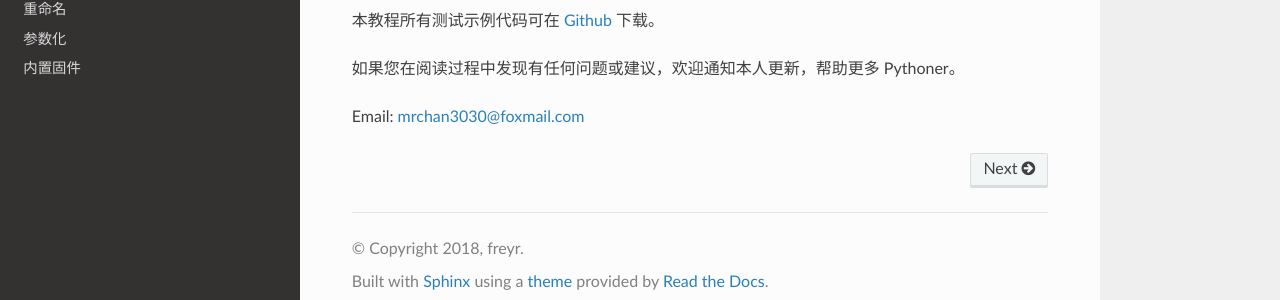
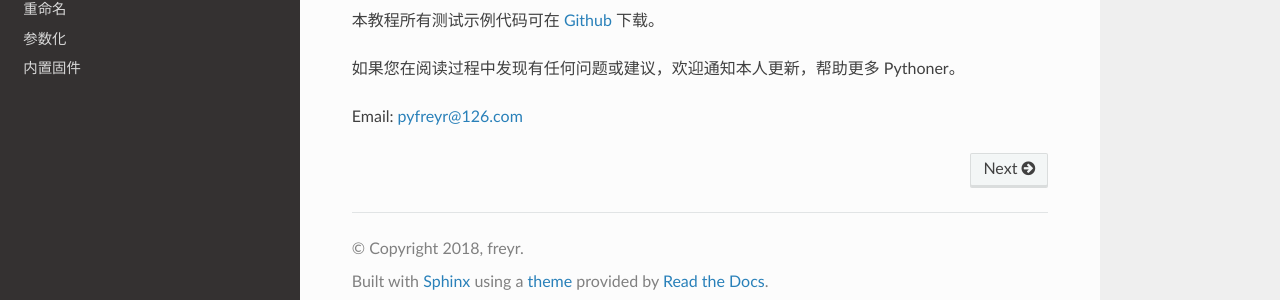
Before and after one commit to pyfreyr/learning-pytest, a Sphinx documentation site: the page built from source/index.rst, in a window 1280 px wide and 900 px high, scrolled down 1428 px. Shown: the part 582-882 px from the top of the window. Built offline with Sphinx 7.4.7 and the Read the Docs theme 2.0.0, drawn with Linux system fonts in a browser that asks for light colours.

Commit message:
update index

```diff
--- a/source/index.rst
+++ b/source/index.rst
@@ -123,10 +123,10 @@
 
 .. _Python Testing with pytest: https://pragprog.com/book/bopytest/python-testing-with-pytest
 
-.. _Github: https://github.com/ifreyr/learning-pytest/tree/master/tests
+.. _Github: https://github.com/pyfreyr/learning-pytest/tree/master/tests
 
 本教程所有测试示例代码可在 `Github`_ 下载。
 
 如果您在阅读过程中发现有任何问题或建议，欢迎通知本人更新，帮助更多 Pythoner。
 
-Email: mrchan3030@foxmail.com
+Email: pyfreyr@126.com
```
